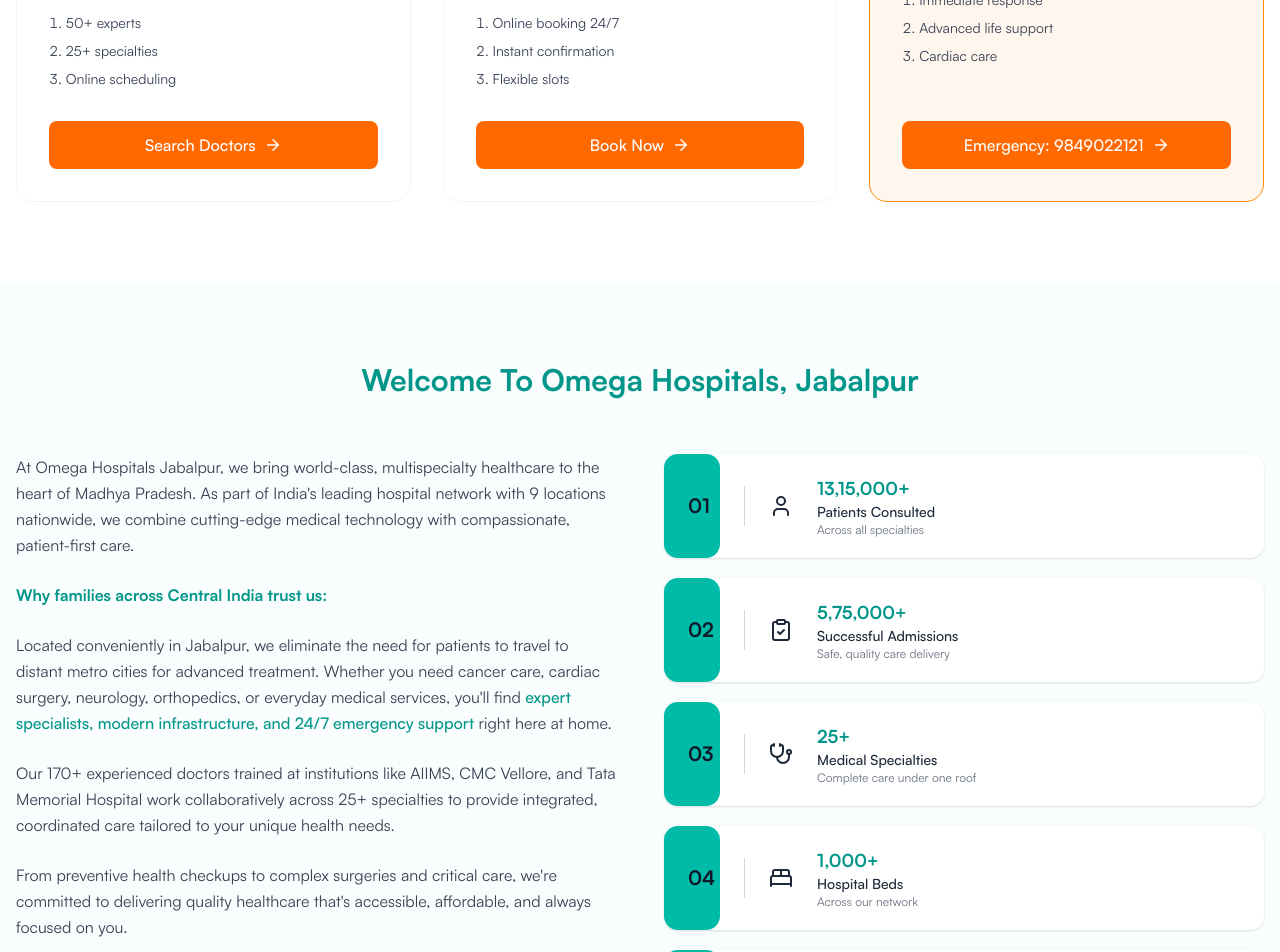
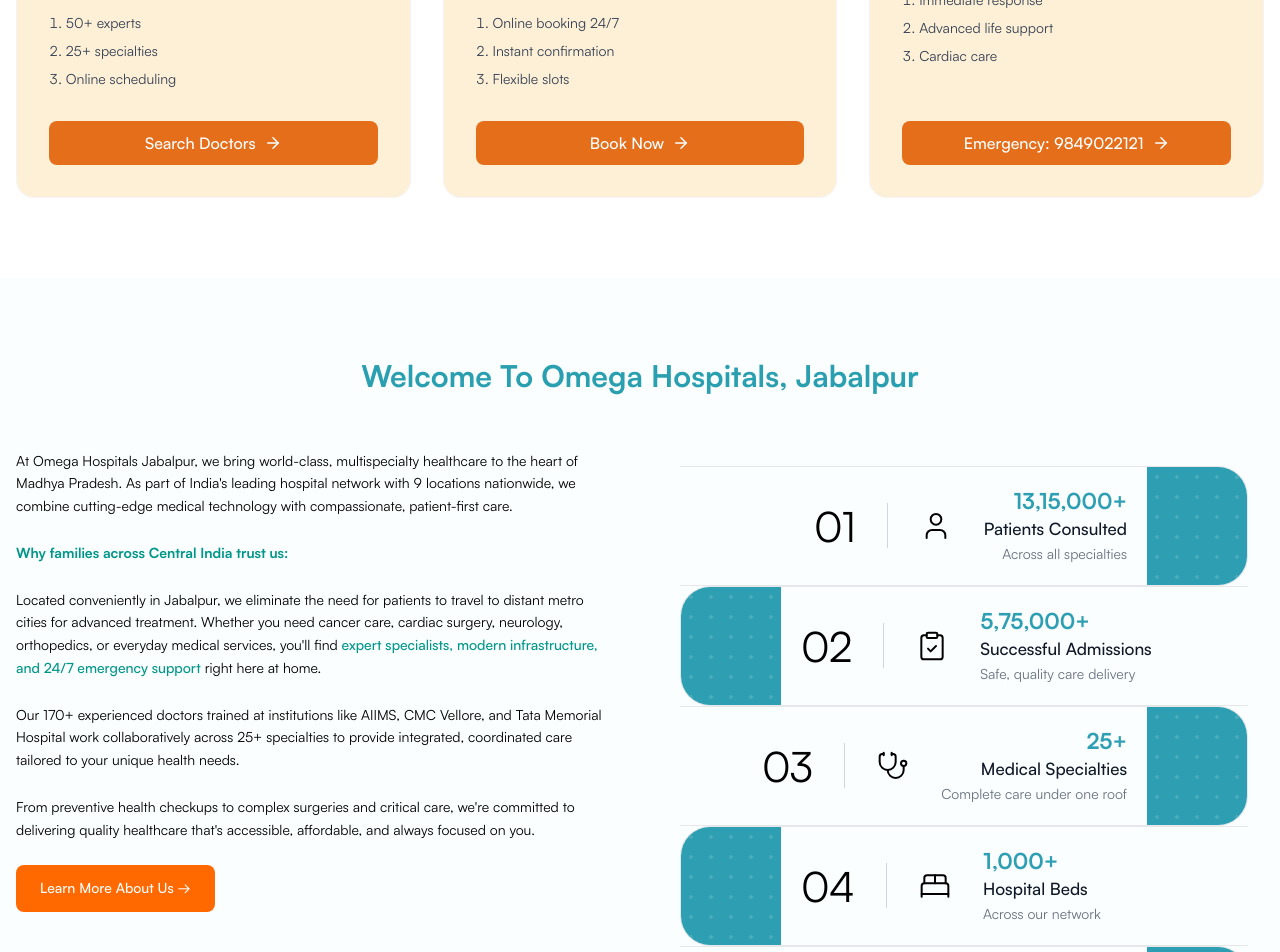
Before and after one commit to Nithish-FullStack-Dev/omega-jabalpur, a Next.js app: page / in a window 1280 px wide. Shown: the part 960-1912 px from the top of the page. Built offline with nearby package versions, Linux system fonts and the light colour scheme.

Commit message:
Add new color variables and update styles for QuickActions and WelcomeOmegaHospitals components

```diff
--- a/app/globals.css
+++ b/app/globals.css
@@ -42,6 +42,8 @@
   --radius-2xl: calc(var(--radius) + 8px);
   --radius-3xl: calc(var(--radius) + 12px);
   --radius-4xl: calc(var(--radius) + 16px);
+  --color-light-teal: var(--light-teal);
+  --color-light-orange: var(--light-orange);
 }
 
 @layer utilities {
@@ -76,10 +78,12 @@
   --popover-foreground: oklch(0.145 0 0);
   --primary: oklch(0.205 0 0);
   --primary-foreground: oklch(0.985 0 0);
-  --secondary: oklch(0.97 0 0);
+  --secondary: #effbfc4c;
+  --light-teal: #299fb0;
   --secondary-foreground: oklch(0.205 0 0);
   --muted: oklch(0.97 0 0);
   --muted-foreground: oklch(0.556 0 0);
+  --light-orange: #fdf0d7;
   --accent: #e56e1b;
   --accent-foreground: #ffffff;
   --destructive: oklch(0.577 0.245 27.325);
--- a/components/constants/QuickActions.tsx
+++ b/components/constants/QuickActions.tsx
@@ -6,7 +6,6 @@
   points: string[];
   button: string;
   icon: React.ReactNode;
-  highlight: boolean;
 }
 
 const cards: QuickActionCard[] = [
@@ -29,7 +28,6 @@
         />
       </svg>
     ),
-    highlight: false,
   },
   {
     title: "Schedule Your Visit",
@@ -50,7 +48,6 @@
         />
       </svg>
     ),
-    highlight: false,
   },
   {
     title: "Emergency Services",
@@ -71,7 +68,6 @@
         />
       </svg>
     ),
-    highlight: true,
   },
 ];
 
--- a/components/layout/QuickActions.tsx
+++ b/components/layout/QuickActions.tsx
@@ -9,20 +9,15 @@
       <div className="mx-auto max-w-7xl px-4">
         <div className="grid gap-8 md:grid-cols-2 lg:grid-cols-3">
           {cards.map((card, index) => {
-            const Icon = card.icon;
             return (
               <div
                 key={index}
-                className={`rounded-2xl border p-8 flex flex-col justify-between
-                ${
-                  card.highlight
-                    ? "border-orange-400 bg-orange-50"
-                    : "border-gray-100 bg-white"
-                }`}
+                className={`group rounded-2xl border p-8 flex flex-col justify-between border-gray-100 bg-light-orange hover:border-accent  hover:bg-[#E56E1B0D] transition duration-300
+                `}
               >
                 {/* Icon */}
                 <div className="mb-6">
-                  <div className="flex h-14 w-14 items-center justify-center rounded-xl bg-orange-100">
+                  <div className="flex h-14 w-14 items-center justify-center rounded-xl bg-orange-100 group-hover:border group-hover:border-accent transition duration-300">
                     {card.icon}
                   </div>
                 </div>
@@ -33,11 +28,11 @@
                     {card.title}
                   </h3>
 
-                  <p className="text-sm text-gray-600 leading-relaxed mb-6">
+                  <p className="text-sm font-normal text-gray-600 leading-relaxed mb-6">
                     {card.description}
                   </p>
 
-                  <ol className="space-y-2 text-sm text-gray-700 mb-8 list-decimal list-inside">
+                  <ol className="space-y-2 text-sm font-normal text-gray-700 mb-8 list-decimal list-inside">
                     {card.points.map((point, idx) => (
                       <li key={idx}>{point}</li>
                     ))}
@@ -46,15 +41,13 @@
 
                 {/* Button */}
                 <button
-                  className={`mt-auto inline-flex items-center justify-center gap-2 rounded-md px-6 py-3 text-white font-medium transition
-                  ${
-                    card.highlight
-                      ? "bg-orange-500 hover:bg-orange-600"
-                      : "bg-orange-500 hover:bg-orange-600"
-                  }`}
+                  className={`mt-auto inline-flex items-center justify-center gap-2 rounded-md px-6 py-2.5 text-white font-medium transition bg-accent `}
                 >
                   {card.button}
-                  <ArrowRight size={18} />
+                  <ArrowRight
+                    size={18}
+                    className="group-hover:translate-x-1 transition duration-300"
+                  />
                 </button>
               </div>
             );
--- a/components/layout/WelcomeOmegaHospitals.tsx
+++ b/components/layout/WelcomeOmegaHospitals.tsx
@@ -4,16 +4,16 @@
 
 const WelcomeOmegaHospitals = () => {
   return (
-    <section className="bg-[#f9fdfd] py-20">
+    <section className="bg-secondary py-20">
       <div className="mx-auto max-w-7xl px-4">
         {/* Heading */}
-        <h2 className="text-center text-2xl md:text-3xl font-semibold text-teal-600 mb-14">
+        <h2 className="text-center text-2xl md:text-3xl font-semibold text-light-teal mb-14">
           Welcome To Omega Hospitals, Jabalpur
         </h2>
 
         <div className="grid lg:grid-cols-2 gap-12 items-start">
           {/* LEFT CONTENT */}
-          <div className="space-y-6 text-gray-700 leading-relaxed">
+          <div className="space-y-6 text-black text-[14px] leading-relaxed">
             <p>
               At Omega Hospitals Jabalpur, we bring world-class, multispecialty
               healthcare to the heart of Madhya Pradesh. As part of India's
@@ -57,39 +57,74 @@
           </div>
 
           {/* RIGHT STATS */}
-          <div className="space-y-5">
-            {stats.map((item) => {
+          <div className="relative flex flex-col w-full  mx-auto p-4">
+            {stats.map((item, index) => {
               const Icon = item.icon;
+              const isRightAligned = index % 2 === 0;
+
               return (
                 <div
                   key={item.id}
-                  className="relative flex items-center bg-white rounded-xl shadow-sm overflow-hidden"
+                  className={`relative flex w-full ${
+                    isRightAligned ? "justify-end" : "justify-start"
+                  }`}
                 >
-                  {/* Left Teal Tab */}
-                  <div className="absolute left-0 top-0 h-full w-14 bg-teal-500 rounded-r-xl" />
+                  {/* Card Container */}
+                  <div
+                    className={`relative w-full max-w-[850px] h-[120px] flex items-center overflow-hidden ${
+                      isRightAligned
+                        ? "border-t border-b border-r border-gray-200 rounded-tr-[30px] rounded-br-[30px]"
+                        : "border-t border-b border-l border-gray-200 rounded-tl-[30px] rounded-bl-[30px]"
+                    }
 
-                  {/* Content */}
-                  <div className="relative flex items-center gap-6 px-6 py-5 w-full">
-                    {/* Index */}
-                    <div className="text-xl font-semibold text-gray-900 min-w-[32px]">
+`}
+                  >
+                    {/* Teal Cap Background (Decorative) */}
+                    <div
+                      className={`absolute top-0 h-full w-[100px] bg-[#2E9FB3] z-0
+              ${isRightAligned ? "right-0" : "left-0"}
+            `}
+                    >
+                      {/* Dot Pattern Overlay */}
+                      <div className="absolute inset-0 bg-[radial-gradient(circle,rgba(255,255,255,0.2)_2px,transparent_2px)] bg-[length:20px_20px] opacity-60" />
+                    </div>
+
+                    {/* Content Wrapper */}
+                    <div
+                      className={`relative z-10 flex items-center h-full w-full gap-8 px-10
+              ${isRightAligned ? "flex-row justify-end pr-[120px]" : "flex-row justify-start pl-30"}
+            `}
+                    >
+                      {/* Index Number */}
+                      <div className="text-[42px] font-normal text-black tracking-tight leading-none">
                         {item.id}
                       </div>
 
-                    {/* Divider */}
-                    <div className="h-10 w-px bg-gray-300" />
+                      {/* Vertical Divider */}
+                      <div className="h-[45px] w-[1px] bg-gray-300" />
 
                       {/* Icon */}
-                    <Icon className="h-6 w-6 text-gray-800" />
+                      <div className="flex-shrink-0">
+                        <Icon
+                          className="w-8 h-8 text-black"
+                          strokeWidth={1.5}
+                        />
+                      </div>
 
-                    {/* Text */}
-                    <div>
-                      <p className="text-teal-600 font-semibold text-lg">
+                      {/* Text Content */}
+                      <div
+                        className={`flex flex-col ${isRightAligned ? "items-end text-right" : "items-start text-left"}`}
+                      >
+                        <p className="text-[#2E9FB3] font-bold text-[22px] leading-tight">
                           {item.value}
                         </p>
-                      <p className="text-sm font-medium text-gray-800">
+                        <p className="text-[17px] font-medium text-gray-900 leading-tight mt-1">
                           {item.title}
                         </p>
-                      <p className="text-xs text-gray-500">{item.subtitle}</p>
+                        <p className="text-[14px] text-gray-500 mt-1">
+                          {item.subtitle}
+                        </p>
+                      </div>
                     </div>
                   </div>
                 </div>
--- a/tailwind.config.ts
+++ b/tailwind.config.ts
@@ -5,15 +5,24 @@
     // ... your other plugins
     require("tailwindcss-animate"),
   ],
-  extend: {
-    fontFamily: {
-      sans: ["var(--font-satoshi)", "system-ui", "sans-serif"],
-    },
-  },
+  content: [
+    "./app/**/*.{js,ts,jsx,tsx}",
+    "./pages/**/*.{js,ts,jsx,tsx}",
+    "./components/**/*.{js,ts,jsx,tsx}",
+  ],
   theme: {
     screens: {
       xl: "1280px",
       xs: "402px",
     },
+    extend: {
+      fontFamily: {
+        sans: ["var(--font-satoshi)", "system-ui", "sans-serif"],
+      },
+      colors: {
+        "light-teal": "var(--light-teal)",
+        "light-orange": "var(--light-orange)",
+      },
+    },
   },
 };
```
Lines whose indentation alone changed are shown as unchanged.
